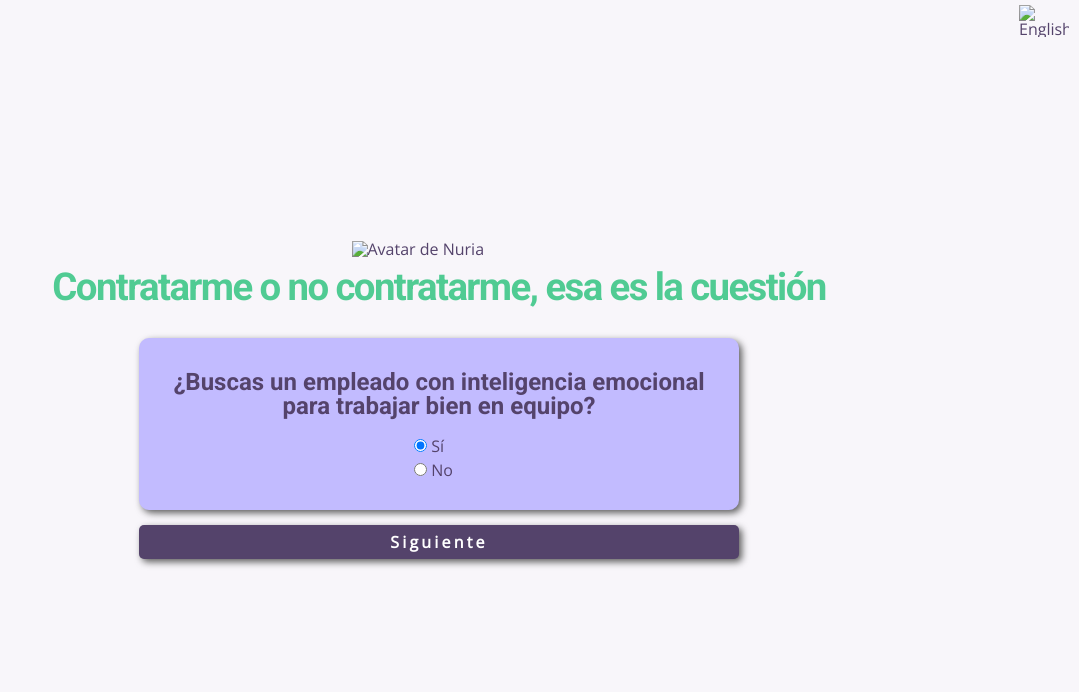
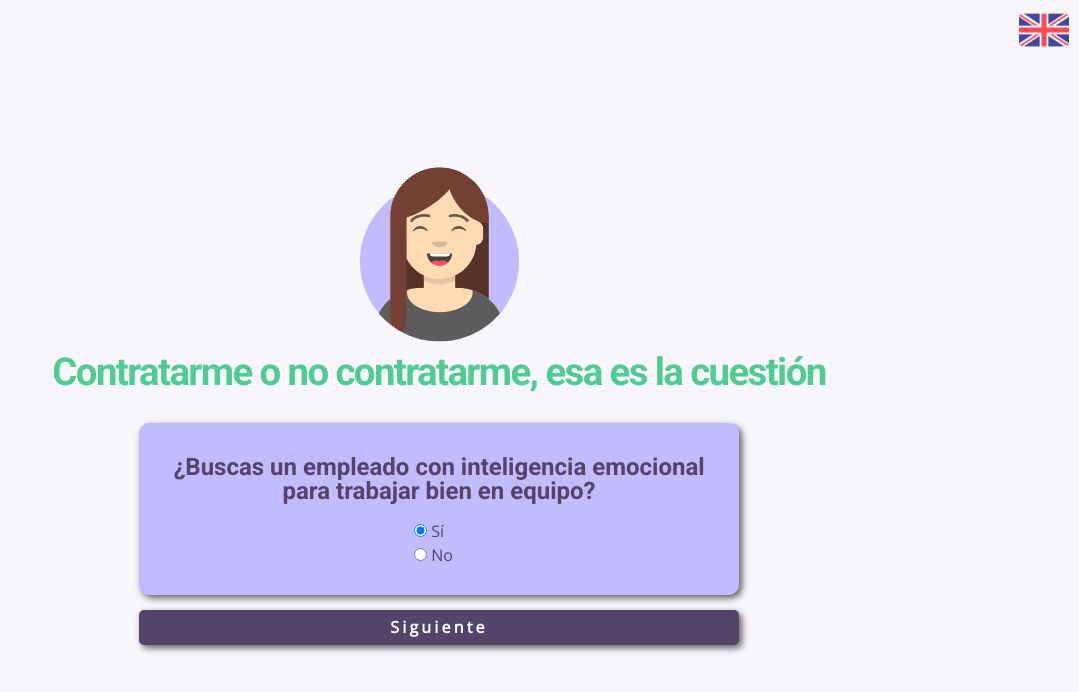
Before and after one commit to nurimartinez/hiringtest, a plain HTML site: page index.html in a window 1280 px wide. Shown: the whole page, without its empty margins (201-1280 px from the left). Drawn offline with nearby package versions, Linux system fonts and the light colour scheme; the site is published under a folder, as on GitHub Pages, so addresses that start at the root find nothing.

Commit message:
Update index.html

```diff
--- a/index.html
+++ b/index.html
@@ -4,7 +4,7 @@
   <meta charset="UTF-8">
   <meta http-equiv="X-UA-Compatible" content="IE=edge">
   <meta name="viewport" content="width=device-width, initial-scale=1.0">
-  <link rel="shortcut icon" href="/images/avatar.png" type="image/png">
+  <link rel="shortcut icon" href="images/avatar.png" type="image/png">
   <link rel="preconnect" href="https://fonts.googleapis.com">
   <link rel="preconnect" href="https://fonts.gstatic.com" crossorigin>
   <link href="https://fonts.googleapis.com/css2?family=Open+Sans&family=Roboto:wght@700&display=swap" rel="stylesheet">
@@ -15,8 +15,8 @@
 </head>
 <body>
   <header>
-    <img id="language" src="/images/english.png" alt="English">
-    <img src="/images/avatar.svg" alt="Avatar de Nuria">
+    <img id="language" src="images/english.png" alt="English">
+    <img src="images/avatar.svg" alt="Avatar de Nuria">
     <h1>Contratarme o no contratarme, esa es la cuestión</h1>
   </header>
   <main>
```
